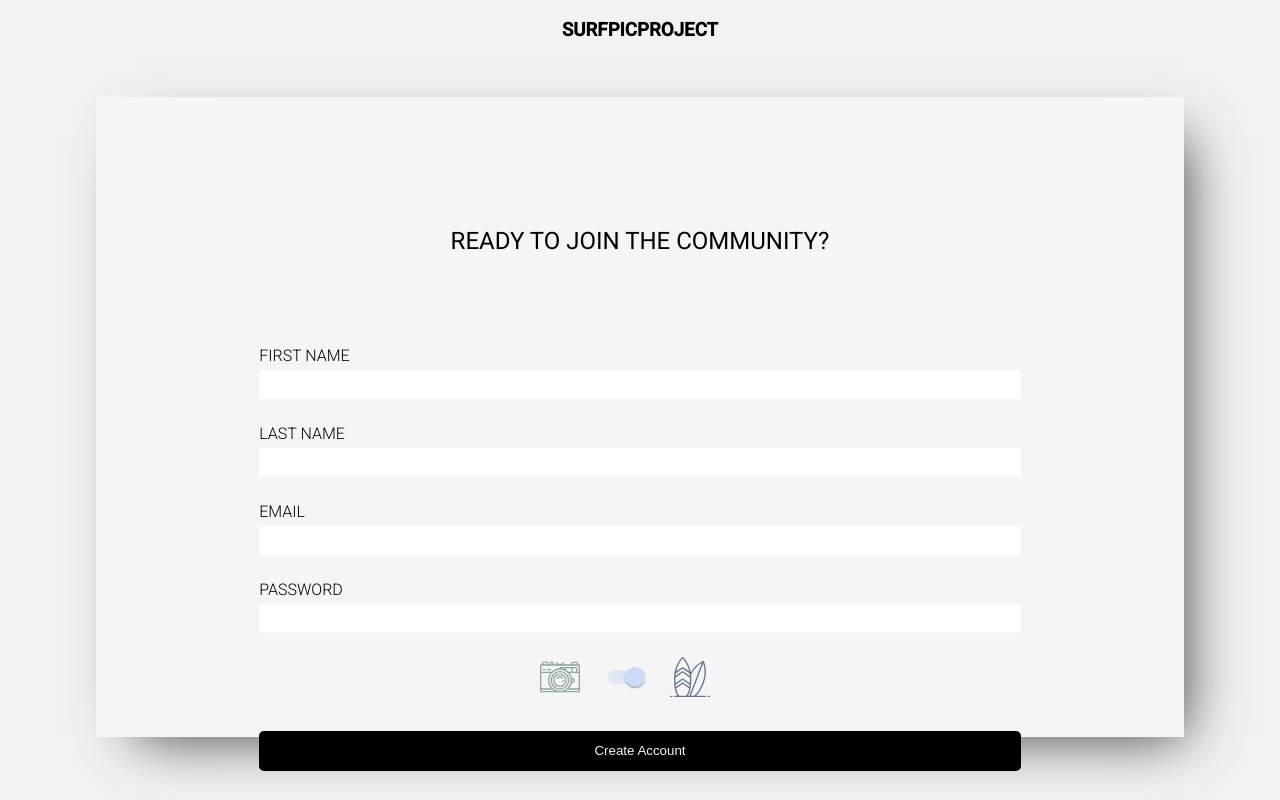
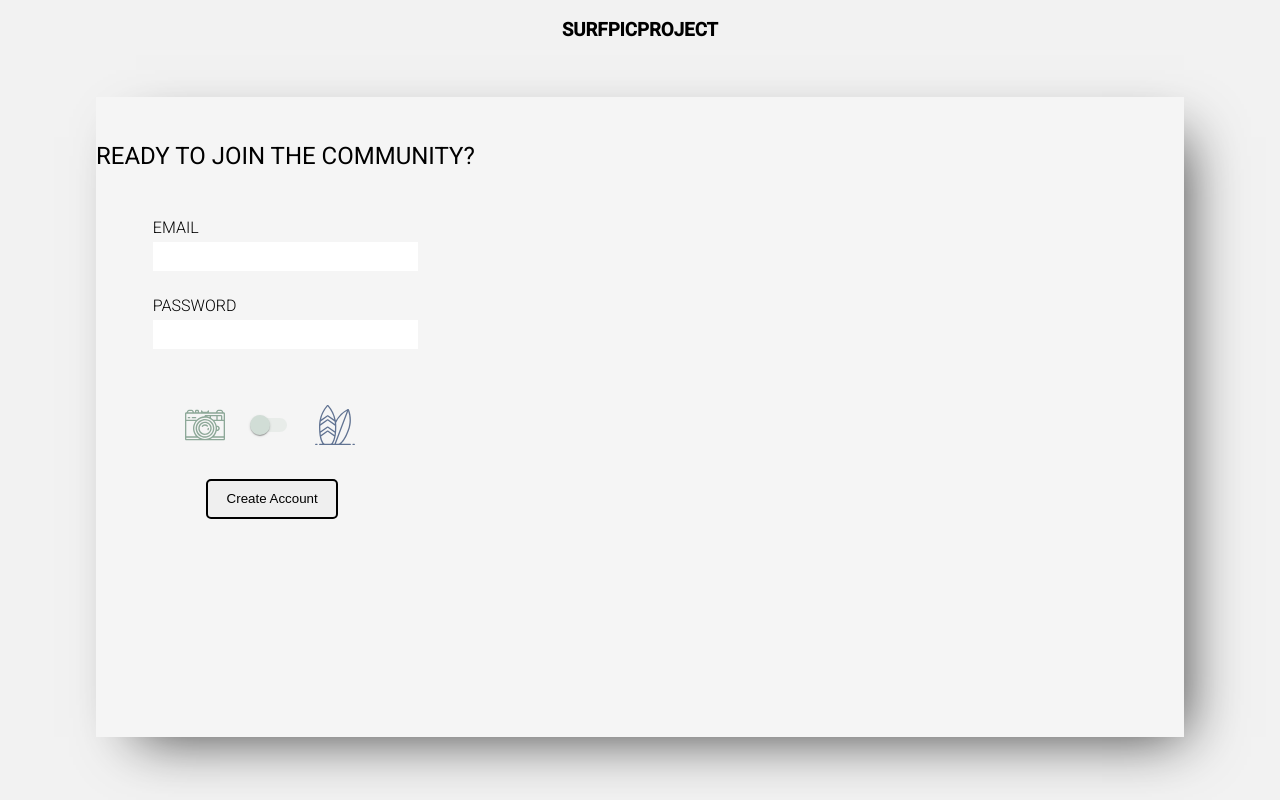
Before and after one commit to gfregalado/surf-pics-project, a React (Create React App) app in the folder client-side/: page /Signup in a window 1280 px wide. Built offline with nearby package versions, Linux system fonts and the light colour scheme.

Commit message:
refactors sign up form into a separate component

```diff
--- a/client-side/package.json
+++ b/client-side/package.json
@@ -7,6 +7,7 @@
     "@testing-library/jest-dom": "^4.2.4",
     "@testing-library/react": "^9.5.0",
     "@testing-library/user-event": "^7.2.1",
+    "formik": "^2.1.4",
     "react": "^16.13.1",
     "react-dom": "^16.13.1",
     "react-router-dom": "^5.2.0",
--- a/client-side/src/App.js
+++ b/client-side/src/App.js
@@ -1,7 +1,7 @@
 import React from 'react';
 import { Route, Switch } from 'react-router-dom';
 import './App.css';
-import LandingPage from './Containers/LandingPage/LandingPage';
+import LandingPage from './Views/LandingPage/LandingPage';
 import Signup from './Views/Authentication/Signup/Signup';
 
 function App() {
--- /dev/null
+++ b/client-side/src/Components/Forms/SignupForm.js
@@ -0,0 +1,91 @@
+import React from 'react';
+import { Formik } from 'formik';
+
+import surfIcon from '../../Assets/Icons/surf-equipment.svg';
+import photoIcon from '../../Assets/Icons/photo-camera.svg';
+import CustomSwitch from '../../Components/UI/Switch/Switch';
+import FormControlLabel from '@material-ui/core/FormControlLabel';
+import Classes from './SignupForm.module.css';
+
+const SignupForm = (props) => (
+  <div>
+    <Formik
+      initialValues={{ email: '', password: '' }}
+      validate={(values) => {
+        const errors = {};
+        if (!values.email) {
+          errors.email = 'Required';
+        } else if (
+          !/^[A-Z0-9._%+-]+@[A-Z0-9.-]+\.[A-Z]{2,}$/i.test(values.email)
+        ) {
+          errors.email = 'Invalid email address';
+        }
+        return errors;
+      }}
+      onSubmit={(values, { setSubmitting }) => {
+        setTimeout(() => {
+          alert(JSON.stringify(values, null, 2));
+          setSubmitting(false);
+        }, 400);
+      }}
+    >
+      {({
+        values,
+        errors,
+        touched,
+        handleChange,
+        handleBlur,
+        handleSubmit,
+        isSubmitting,
+        /* and other goodies */
+      }) => (
+        <form onSubmit={handleSubmit}>
+          <label For="LastName">Email</label>
+          <input
+            type="email"
+            name="email"
+            onChange={handleChange}
+            onBlur={handleBlur}
+            value={values.email}
+          ></input>
+          <div className={Classes.ErrorBox}>
+            {errors.email && touched.email && errors.email}
+          </div>
+
+          <label For="password">Password</label>
+          <input
+            type="password"
+            name="password"
+            onChange={handleChange}
+            onBlur={handleBlur}
+            value={values.password}
+          ></input>
+          <p>{errors.password && touched.password && errors.password}</p>
+
+          <div className={Classes.Switch}>
+            <img
+              src={photoIcon}
+              alt="surfIcon"
+              width="40px"
+              style={{ paddingRight: '27px' }}
+            />
+            <FormControlLabel
+              control={<CustomSwitch onChange={props.switch} name="userType" />}
+            />
+            <img src={surfIcon} alt="surfIcon" width="40px" />
+          </div>
+
+          <button
+            type="submit"
+            disabled={isSubmitting}
+            style={{ marginRight: '30%', width: '50%' }}
+          >
+            Create Account
+          </button>
+        </form>
+      )}
+    </Formik>
+  </div>
+);
+
+export default SignupForm;
--- /dev/null
+++ b/client-side/src/Components/Forms/SignupForm.module.css
@@ -0,0 +1,37 @@
+form {
+  display: flexbox;
+  margin: auto;
+  width: 70%;
+  display: flex;
+  flex-direction: column;
+  justify-content: center;
+}
+
+.Form {
+  width: 100%;
+  height: 100%;
+}
+
+input {
+  border: none;
+  padding: 7px;
+}
+
+label {
+  text-align: left;
+  margin: 25px 0 5px 0;
+  font-weight: 300;
+  text-transform: uppercase;
+}
+
+.Switch {
+  display: flex;
+  align-items: center;
+  justify-content: center;
+  margin-right: 30px;
+  margin: 0 30px 20px 0;
+}
+
+.Switch img {
+  padding-top: 20px;
+}
--- a/client-side/src/Views/Authentication/Signup/Signup.js
+++ b/client-side/src/Views/Authentication/Signup/Signup.js
@@ -1,10 +1,6 @@
 import React, { Component } from 'react';
 import Classes from './Signup.module.css';
-import CustomSwitch from '../../../Components/UI/Switch/Switch';
-import FormControlLabel from '@material-ui/core/FormControlLabel';
-import Button from '../../../Components/UI/Buttons/Button';
-import surfIcon from '../../../Assets/Icons/surf-equipment.svg';
-import photoIcon from '../../../Assets/Icons/photo-camera.svg';
+import SignupForm from '../../../Components/Forms/SignupForm';
 
 class Signup extends Component {
   state = {
@@ -35,38 +31,7 @@ class Signup extends Component {
         <div className={Classes.SignupBox}>
           <div className={Classes.Form}>
             <h2>Ready to join the Community?</h2>
-            <form>
-              <label For="FirstName">First Name</label>
-              <input type="text" name="FirstName"></input>
-              <label For="LastName">Last Name</label>
-              <input type="text" name="LastName"></input>
-              <label For="LastName">Email</label>
-              <input type="email" name="Email"></input>
-              <label For="password">Password</label>
-              <input type="password" name="password"></input>
-
-              <div className={Classes.Switch}>
-                <img
-                  src={photoIcon}
-                  alt="surfIcon"
-                  width="40px"
-                  style={{ paddingRight: '27px' }}
-                />
-                <FormControlLabel
-                  control={
-                    <CustomSwitch
-                      checked={this.state.userType}
-                      onChange={this.handleImageChange}
-                      name="userType"
-                    />
-                  }
-                />
-                <img src={surfIcon} alt="surfIcon" width="40px" />
-              </div>
-            </form>
-            <div className={Classes.Button}>
-              <Button>Create Account</Button>
-            </div>
+            <SignupForm switch={this.handleImageChange}></SignupForm>
           </div>
           <div className={this.ImageDisplayed}></div>
         </div>
--- a/client-side/src/Views/Authentication/Signup/Signup.module.css
+++ b/client-side/src/Views/Authentication/Signup/Signup.module.css
@@ -9,23 +9,9 @@
   box-shadow: 20px 20px 55px -20px rgba(0, 0, 0, 0.75);
 }
 
-.Form {
-  width: 100%;
-  height: 100%;
-}
-
 .Button {
   width: 70%;
   margin: auto;
-}
-
-form {
-  display: flexbox;
-  margin: auto;
-  width: 70%;
-  display: flex;
-  flex-direction: column;
-  justify-content: center;
 }
 
 h2 {
@@ -34,36 +20,12 @@ h2 {
   font-weight: 400;
 }
 
-input {
-  border: none;
-  padding: 7px;
-}
-
-label {
-  text-align: left;
-  margin: 25px 0 5px 0;
-  font-weight: 300;
-  text-transform: uppercase;
-}
-
 .ImagePhotographer {
   display: none;
 }
 
 .ImageSurfer {
   display: none;
-}
-
-.Switch {
-  display: flex;
-  align-items: center;
-  justify-content: center;
-  margin-right: 30px;
-  margin: 0 30px 20px 0;
-}
-
-.Switch img {
-  padding-top: 20px;
 }
 
 @media screen and (min-device-width: 1024px) and (max-device-width: 1600px) and (-webkit-min-device-pixel-ratio: 1) {
--- a/client-side/src/Components/LandingPage/HeroBanner/HeroBanner.js
+++ b/client-side/src/Views/LandingPage/HeroBanner/HeroBanner.js
@@ -1,6 +1,6 @@
 import React from 'react';
 import Classes from './HeroBanner.module.css';
-import Button from '../../UI/Buttons/Button';
+import Button from '../../../Components/UI/Buttons/Button';
 import { Link } from 'react-router-dom';
 
 const navbar = () => {
--- a/client-side/src/Views/LandingPage/LandingPage.js
+++ b/client-side/src/Views/LandingPage/LandingPage.js
@@ -1,14 +1,12 @@
 import React from 'react';
 import Navbar from '../../Components/Navigation/Navbar';
-import HeroBanner from '../../Components/LandingPage/HeroBanner/HeroBanner';
-import Signup from '../Authentication/Signup/Signup';
+import HeroBanner from './HeroBanner/HeroBanner';
 
 const landingPage = () => {
   return (
     <React.Fragment>
       <Navbar />
       <HeroBanner />
-      <Signup></Signup>
     </React.Fragment>
   );
 };
```
Also changed, not shown: client-side/src/Views/LandingPage/HeroBanner/HeroBanner.module.css (renamed from client-side/src/Components/LandingPage/HeroBanner/HeroBanner.module.css), 1 other file (tests, documents, lock files or other folders).
